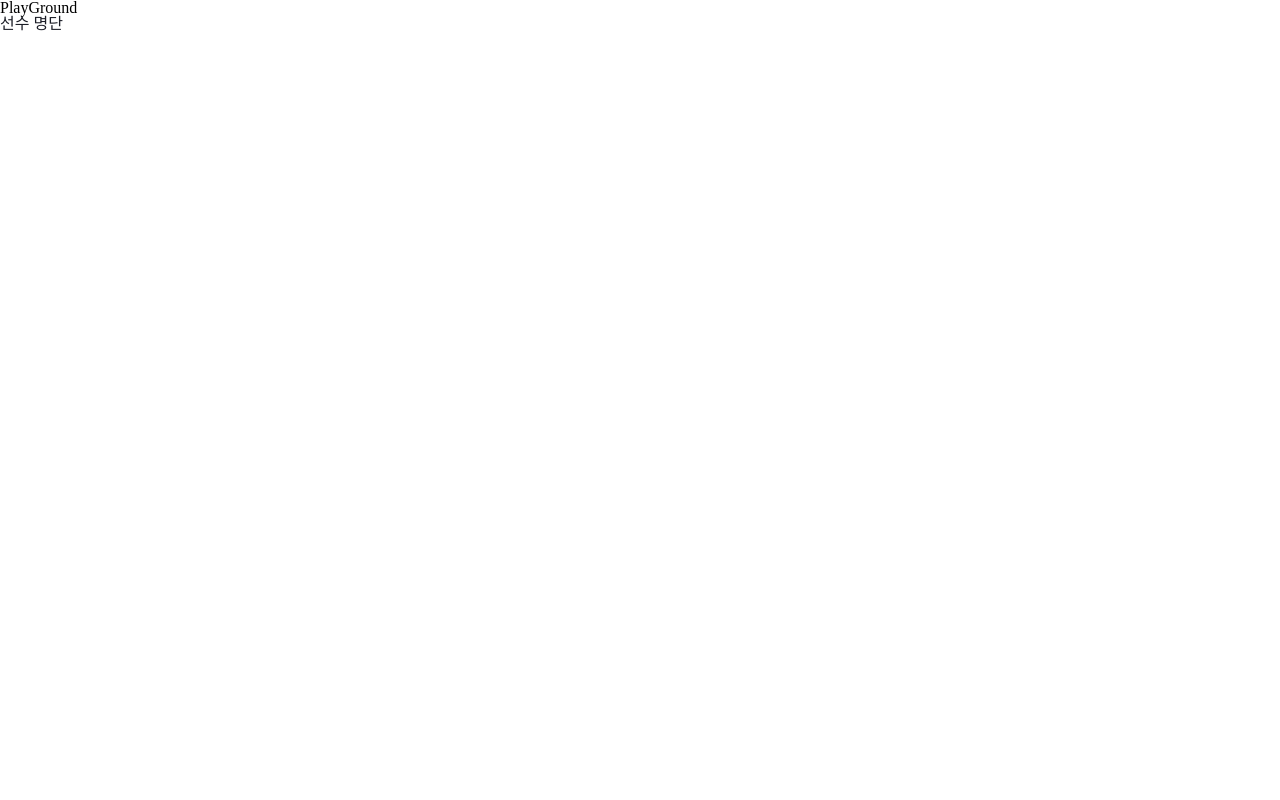
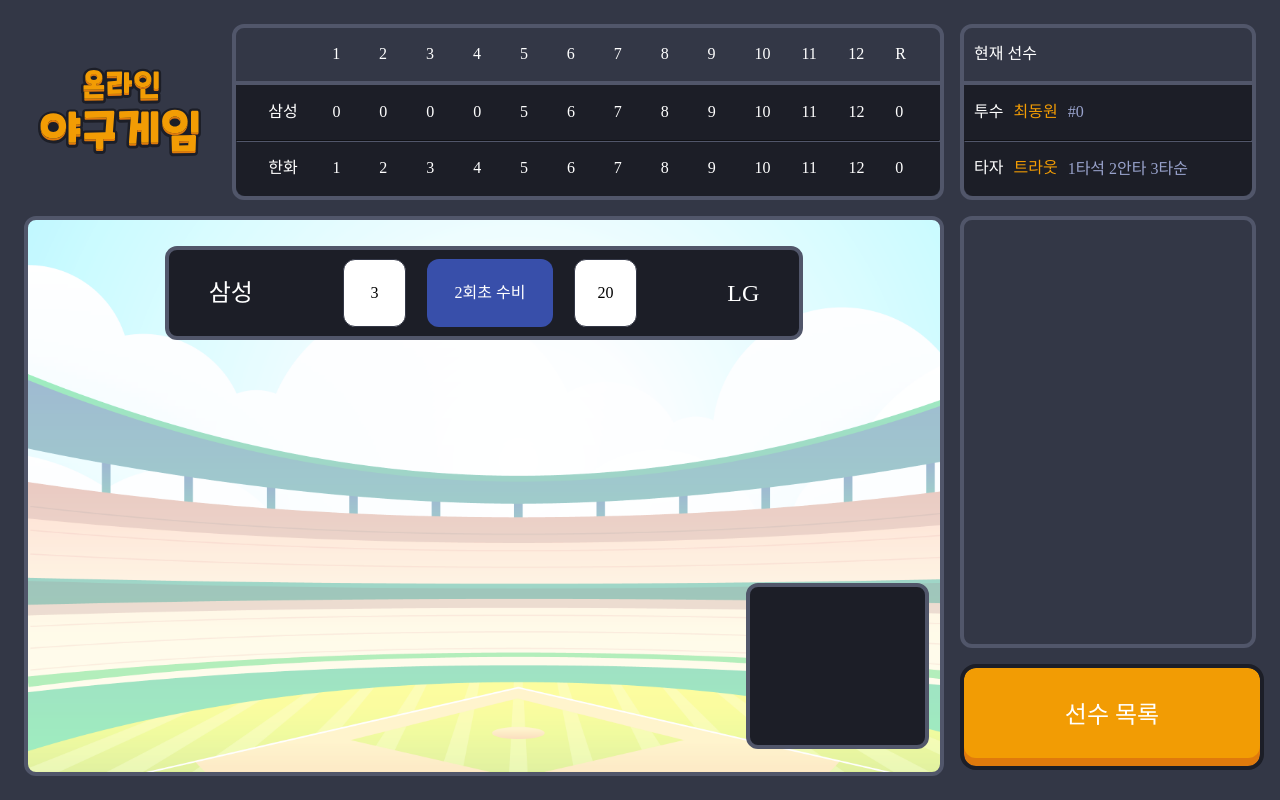
Before and after one commit to sungik-choi/baseball-10, a React (Create React App) app in the folder FE/baseball/: page /playground in a window 1280 px wide. Built offline with nearby package versions, Linux system fonts and the light colour scheme; a web font is replaced by a local one.

Commit message:
[#23] Feat : Playground display에 맞춰서 Component로 화면 구성

```diff
--- a/FE/baseball/src/components/playground/PlayGround.jsx
+++ b/FE/baseball/src/components/playground/PlayGround.jsx
@@ -1,14 +1,78 @@
 import React from "react";
-import PlayerList from "./playerList/PlayerList";
 import { Link } from "react-router-dom";
+import styled from "styled-components";
+import Background from "style/Background";
+import logo from "assets/logo.svg";
+import Button from "style/Button";
+import { useBaseballState, useBaseballDispatch } from "context/context";
+
+import ScoreBoard from "./ScoreBoard";
+import CurrentPlayer from "./CurrentPlayer";
+import GameArea from "./GameArea";
 
 const PlayGround = () => {
+  const { playGround } = useBaseballState();
+  const home = playGround.teams[0];
+  const away = playGround.teams[1];
+
   return (
-    <div>
-      <div>PlayGround</div>
-      <Link to="/playerlist">선수 명단</Link>
-    </div>
+    <PlayGroundWrap color="#333746">
+      <Logo>
+        <LogoSvg type="image/svg+xml" data={logo}></LogoSvg>
+      </Logo>
+      <ScoreBoard displays={playGround.displays} />
+      <CurrentPlayer pitcher={home.pitcher} batter={away.batter[0]} />
+      <GameArea home={home} away={away} />
+      <StatsCenter />
+      <PlayerListButton>선수 목록</PlayerListButton>
+    </PlayGroundWrap>
   );
 };
 
+const PlayGroundWrap = styled(Background)`
+  display: grid;
+  grid-template-columns: var(--grid-template-columns);
+  grid-template-rows: var(--grid-template-rows);
+  grid-gap: 1rem;
+  padding: 1.5rem;
+  grid-template-areas: var(--grid-template-areas);
+  * {
+    box-sizing: border-box;
+  }
+`;
+
+const Logo = styled.div`
+  grid-area: logo;
+  display: flex;
+  align-items: center;
+  justify-content: center;
+`;
+
+const LogoSvg = styled.object`
+  grid-area: logo;
+  width: 85%;
+  height: 85%;
+`;
+
+const StatsCenter = styled.div`
+  grid-area: statsCenter;
+  width: 100%;
+  height: 100%;
+  border-radius: var(--border-radius);
+  border: solid var(--border-size) #51566a;
+`;
+
+const PlayerListButton = styled(Button)`
+  grid-area: playerListButton;
+  width: 100%;
+  height: 80%;
+`;
+
 export default PlayGround;
+
+// <Link to="/playerlist">선수 명단</Link>
+//<Header>
+// <LogoSvg type="image/svg+xml" data={logo}></LogoSvg>
+//   <ScoreBoard />
+//     <CurrentPlayer />
+//     </Header>
```
